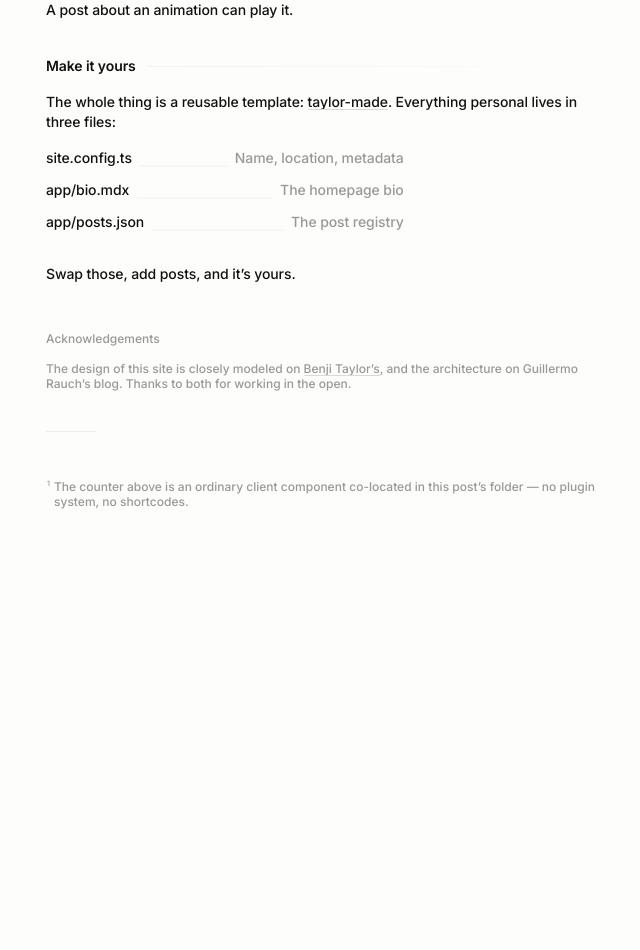
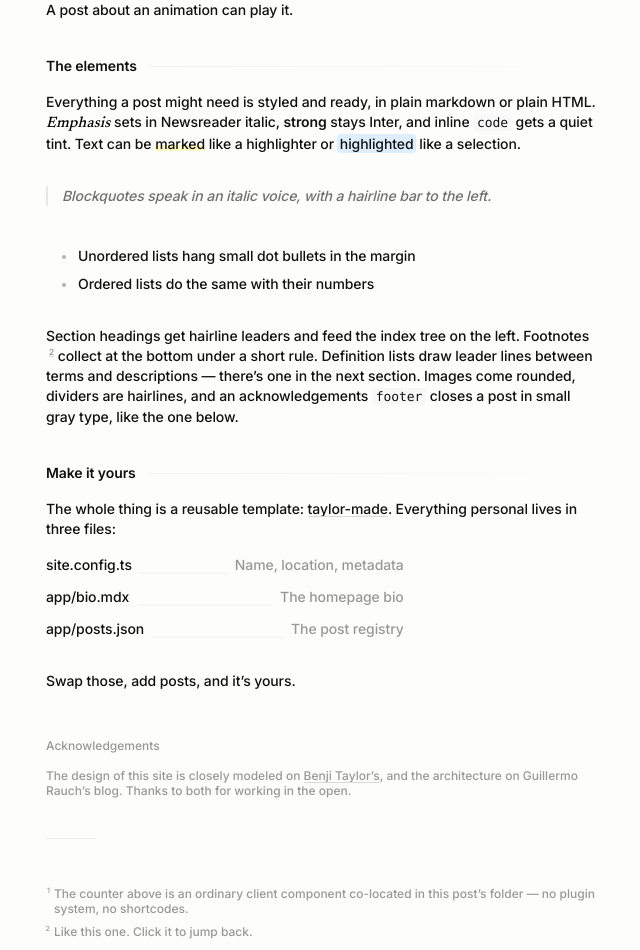
Before and after one commit to blsage/blog, a Next.js app: page /building-this-blog in a window 1280 px wide. Shown: the part 1162-2112 px from the top of the page, without its empty margins (319-959 px from the left). Before the commit the page ends 1720 px from the top, so only its background shows below. Built offline with nearby package versions, Linux system fonts and the light colour scheme.

Commit message:
Document all writing elements in post and README

```diff
--- a/app/(articles)/building-this-blog/page.mdx
+++ b/app/(articles)/building-this-blog/page.mdx
@@ -40,6 +40,19 @@ Because posts are real React routes, they can import client components inline. H
 
 That’s the part I care about most.[^1] A post about a gesture can contain the gesture. A post about an animation can play it.
 
+## The elements
+
+Everything a post might need is styled and ready, in plain markdown or plain HTML. *Emphasis* sets in Newsreader italic, **strong** stays Inter, and inline `code` gets a quiet tint. Text can be <mark>marked</mark> like a highlighter or <mark data-marker="blue">highlighted</mark> like a selection.
+
+> Blockquotes speak in an italic voice, with a hairline bar to the left.
+
+- Unordered lists hang small dot bullets in the margin
+- Ordered lists do the same with their numbers
+
+Section headings get hairline leaders and feed the index tree on the left. Footnotes[^2] collect at the bottom under a short rule. Definition lists draw leader lines between terms and descriptions — there’s one in the next section. Images come rounded, dividers are hairlines, and an acknowledgements `footer` closes a post in small gray type, like the one below.
+
+[^2]: Like this one. Click it to jump back.
+
 ## Make it yours
 
 The whole thing is a reusable template: [taylor-made](https://github.com/blsage/taylor-made). Everything personal lives in three files:
```
Also changed, not shown: 1 other file (tests, documents, lock files or other folders).
